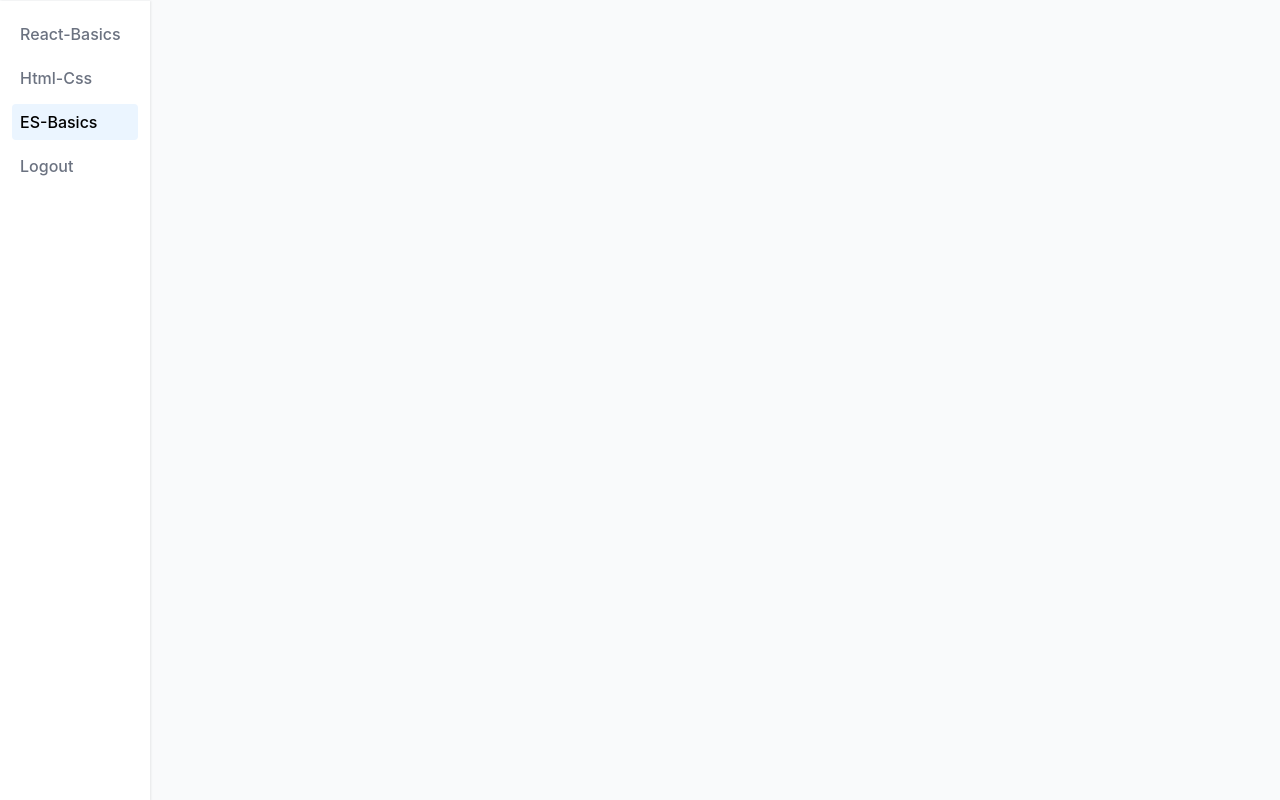
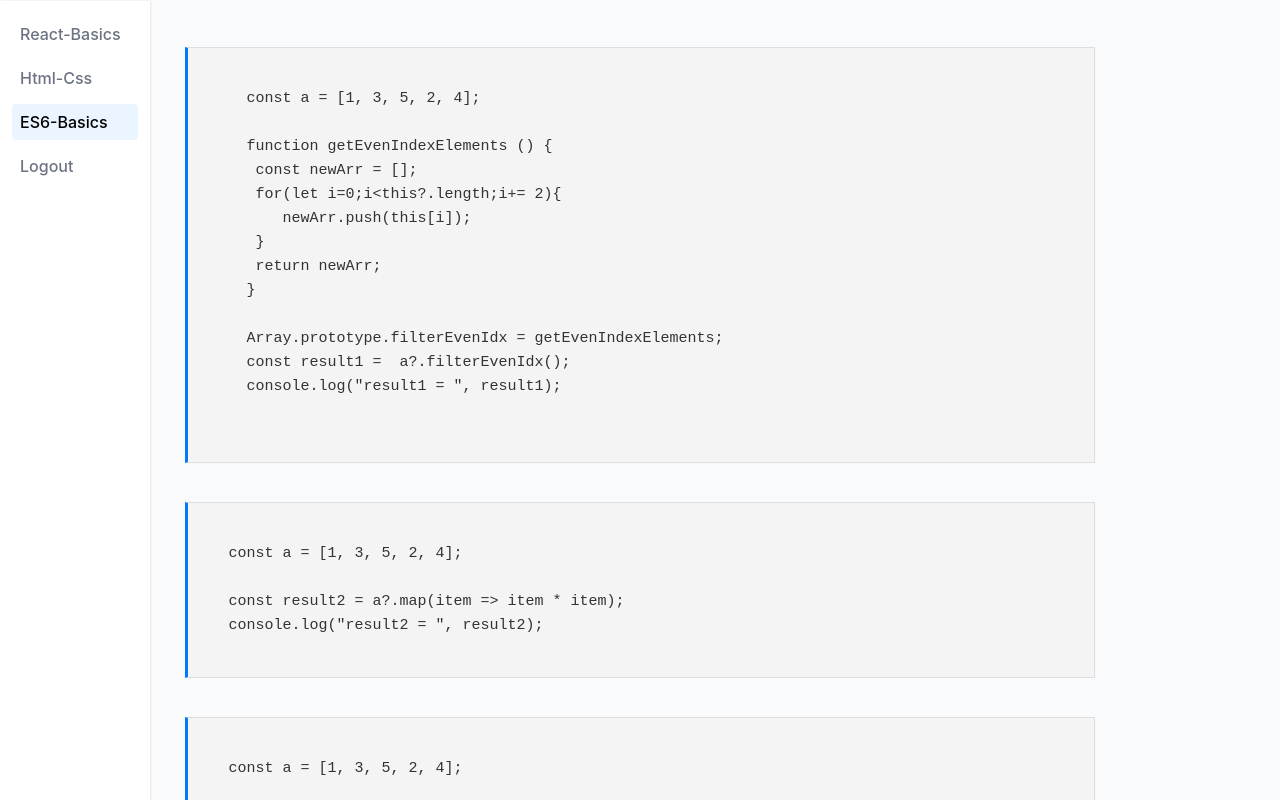
Before and after one commit to manishapanchal/coralmongo, a React (Create React App) app: page /es6-basics in a window 1280 px wide. Shown: the top 800 px of the page. Built offline with nearby package versions, Linux system fonts and the light colour scheme; sample sign-in values are in the browser's storage.

Commit message:
FE: added ES6 component

```diff
--- a/src/components/Basics.js
+++ /dev/null
@@ -1,7 +0,0 @@
-import React from "react";
-
-const Basics = () => {
-  return <></>;
-};
-
-export default Basics;
--- /dev/null
+++ b/src/components/ES6Basics.js
@@ -0,0 +1,56 @@
+import React from "react";
+import { Container, InnerContainer, CodeContainer } from "./Style.style";
+
+const ES6Basics = () => {
+  const code1 = `
+    const a = [1, 3, 5, 2, 4];
+
+    function getEvenIndexElements () {
+     const newArr = [];
+     for(let i=0;i<this?.length;i+= 2){
+        newArr.push(this[i]);
+     }
+     return newArr;
+    }
+
+    Array.prototype.filterEvenIdx = getEvenIndexElements;
+    const result1 =  a?.filterEvenIdx();
+    console.log("result1 = ", result1);
+
+  `;
+
+  const code2 = `
+  const a = [1, 3, 5, 2, 4];
+
+  const result2 = a?.map(item => item * item);
+  console.log("result2 = ", result2);
+  `;
+
+  const code3 = `
+  const a = [1, 3, 5, 2, 4];
+
+  function getSquareOfEvenIndices () {
+    const newArr = [];
+    for(let i=0;i<this?.length;i+= 2){
+        newArr.push(this[i] * this[i] );
+    }
+    return newArr;
+  }
+
+  Array.prototype.filterEvenSquare = getSquareOfEvenIndices;
+  const result3 = a?.filterEvenSquare();
+  console.log("result3 = ", result3);
+  `;
+
+  return (
+    <Container>
+      <InnerContainer>
+        <CodeContainer>{code1}</CodeContainer>
+        <CodeContainer>{code2}</CodeContainer>
+        <CodeContainer>{code3}</CodeContainer>
+      </InnerContainer>
+    </Container>
+  );
+};
+
+export default ES6Basics;
--- a/src/components/Layout.js
+++ b/src/components/Layout.js
@@ -5,7 +5,7 @@ import { Box, NavBar, MenuItemContainer } from "./Style.style";
 const navArr = [
   { label: "React-Basics", path: "/users" },
   { label: "Html-Css", path: "/html-css" },
-  { label: "ES-Basics", path: "/es6-basics" },
+  { label: "ES6-Basics", path: "/es6-basics" },
 ];
 
 const NavigationBar = () => {
--- a/src/components/Style.style.js
+++ b/src/components/Style.style.js
@@ -249,4 +249,25 @@ export const Card = styled.div`
 
 export const ToggleButton = styled.button`
   margin-bottom: 10px;
+  width: max-content;
+  cursor: pointer;
 `;
+
+export const CodeContainer = styled.pre`
+  background-color: #f4f4f4;
+  border: 1px solid #ddd;
+  border-left: 3px solid #007bff;
+  color: #333;
+  page-break-inside: avoid;
+  font-family: monospace;
+  font-size: 15px;
+  line-height: 1.6;
+  margin-bottom: 1.6em;
+  max-width: 100%;
+  overflow: auto;
+  padding: 1em 1.5em;
+  display: block;
+  word-wrap: break-word;
+  white-space: pre-wrap;
+  text-align: start;
+`;
--- a/src/route.js
+++ b/src/route.js
@@ -1,9 +1,9 @@
 import React from "react";
 import Login from "./components/Login.js";
-import Basics from "./components/Basics.js";
+import Users from "./components/Users.js";
 import Layout from "./components/Layout.js";
 import HtmlCSS from "./components/HtmlCSS.js";
-import Users from "./components/Users.js";
+import ES6Basics from "./components/ES6Basics.js";
 import { Routes, Route, Outlet, Navigate } from "react-router-dom";
 
 const PrivateRoute = () => {
@@ -20,7 +20,7 @@ const Routers = () => {
       <Route element={<PrivateRoute />}>
         <Route path='/users' element={<Layout element={Users} />} />
         <Route path='/html-css' element={<Layout element={HtmlCSS} />} />
-        <Route path='/es6-basics' element={<Layout element={Basics} />} />
+        <Route path='/es6-basics' element={<Layout element={ES6Basics} />} />
       </Route>
     </Routes>
   );
```
